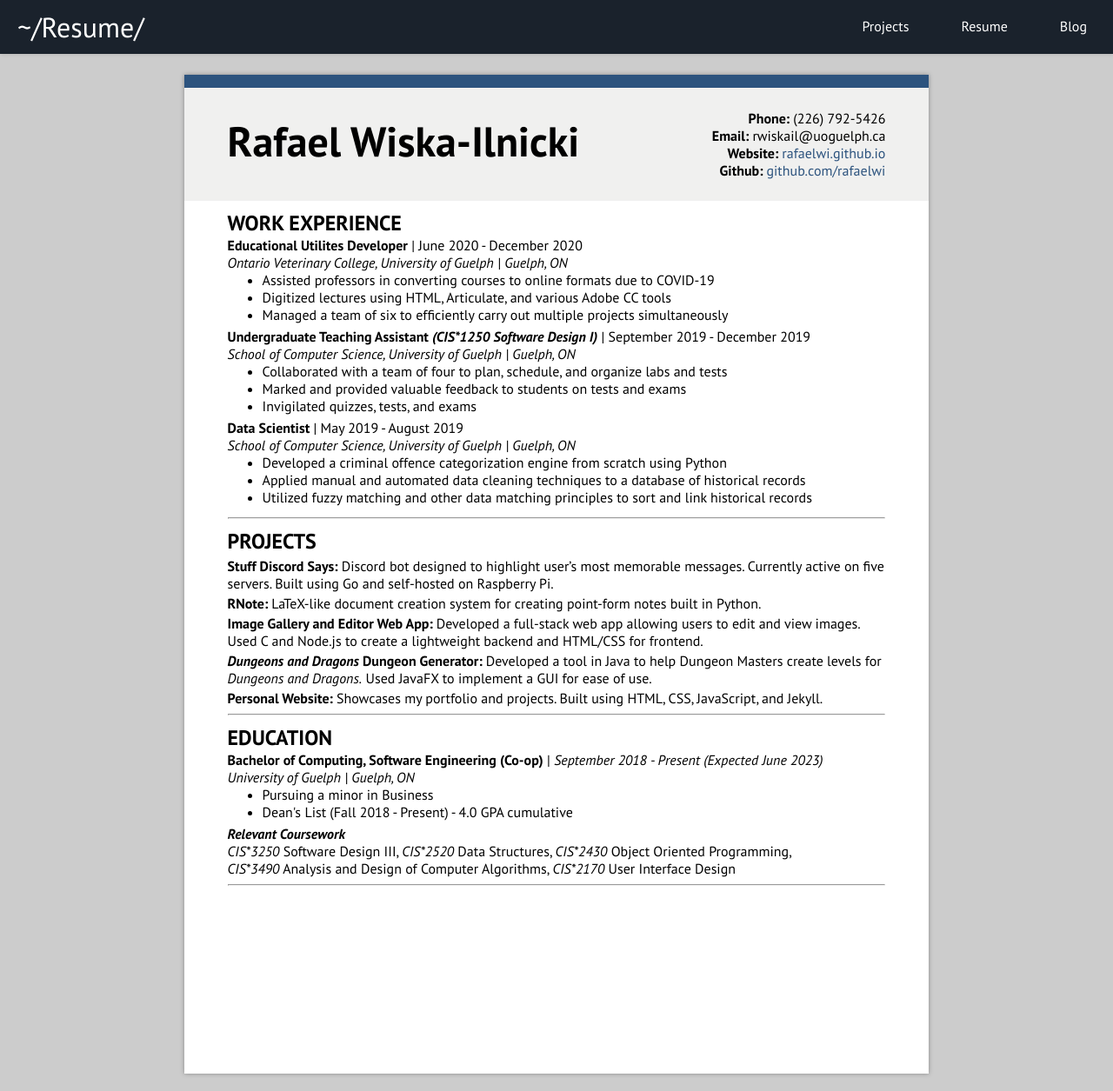
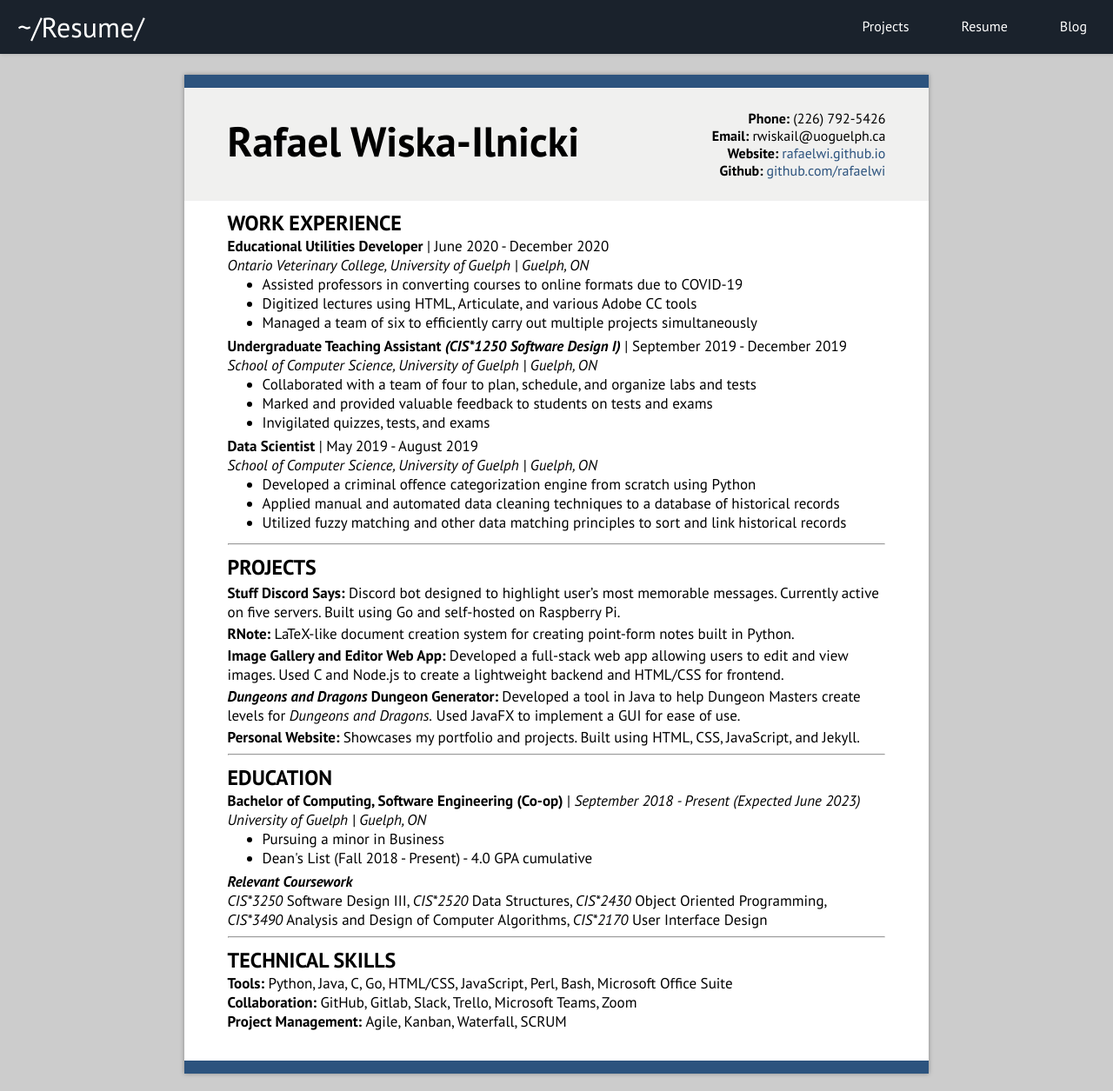
Before and after one commit to rafaelwi/rafaelwi.github.io, a Jekyll site: the page built from resume.html, in a window 1280 px wide. Shown: the whole page at 87% size. Built offline with Jekyll 4.4.1, drawn with Linux system fonts in a browser that asks for light colours.

Commit message:
Resume completed

```diff
--- a/_layouts/resume.html
+++ b/_layouts/resume.html
@@ -74,7 +74,7 @@
       <div class="cv-content">
         <div class="work-experience">
           <h2>WORK EXPERIENCE</h2>
-          <p><b>Educational Utilites Developer</b> | June 2020 - December 2020</p>
+          <p><b>Educational Utilities Developer</b> | June 2020 - December 2020</p>
           <p><i>Ontario Veterinary College, University of Guelph | Guelph, ON</i></p>
           <ul>
             <li>Assisted professors in converting courses to online formats due to COVID-19</li>
@@ -142,10 +142,16 @@
 
         <hr>
 
+        <div class="tech-skills">
+          <h2>TECHNICAL SKILLS</h2>
+          <p><b>Tools: </b> Python, Java, C, Go, HTML/CSS, JavaScript, Perl, Bash, Microsoft Office Suite</p>
+          <p><b>Collaboration: </b>GitHub, Gitlab, Slack, Trello, Microsoft Teams, Zoom</p>
+          <p><b>Project Management: </b>Agile, Kanban, Waterfall, SCRUM</p>
+        </div>
+      </div> <!-- end content div -->
 
-
-      </div>
-    </div>
+      <div class="bottom-blue-bar"></div>
+    </div> <!-- end paper div -->
 
   </body>
 </html>
--- a/assets/css/resume.css
+++ b/assets/css/resume.css
@@ -1,3 +1,5 @@
+
+
 body {
     background-color: rgba(0, 0, 0, 0.2);
 }
@@ -16,6 +18,14 @@
     width: 100%;
     height: 15px;
     background-color: #2C537E;
+}
+
+.bottom-blue-bar {
+    width: 100%;
+    height: 15px;
+    background-color: #2C537E;
+    position: absolute;
+    bottom: 0;
 }
 
 .top-gray-box {
@@ -67,6 +77,11 @@
 
 .cv-content ul {
     padding-bottom: 5px;
+    font-size: 17px;
+}
+
+.cv-content p {
+    font-size: 17px;
 }
 
 .projects p {
```
